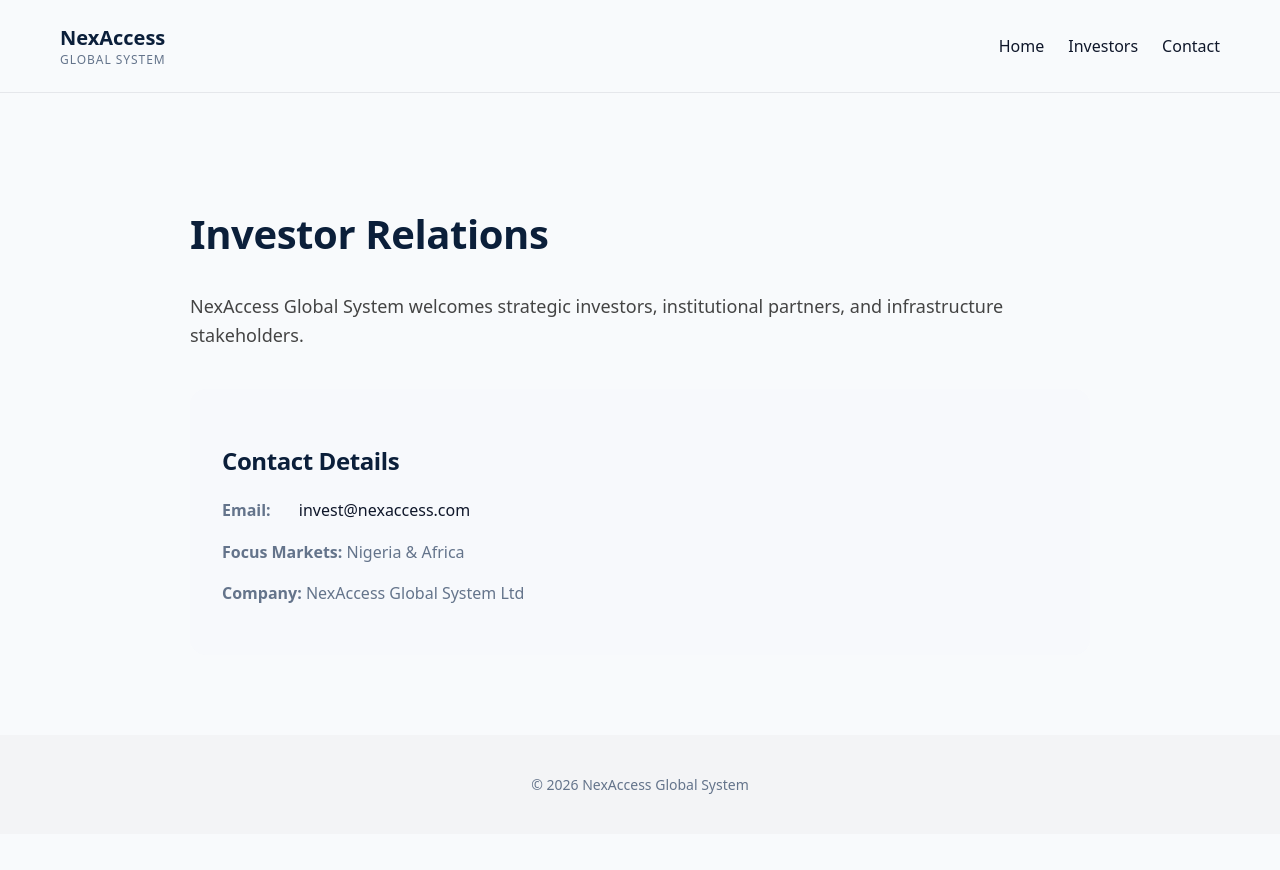
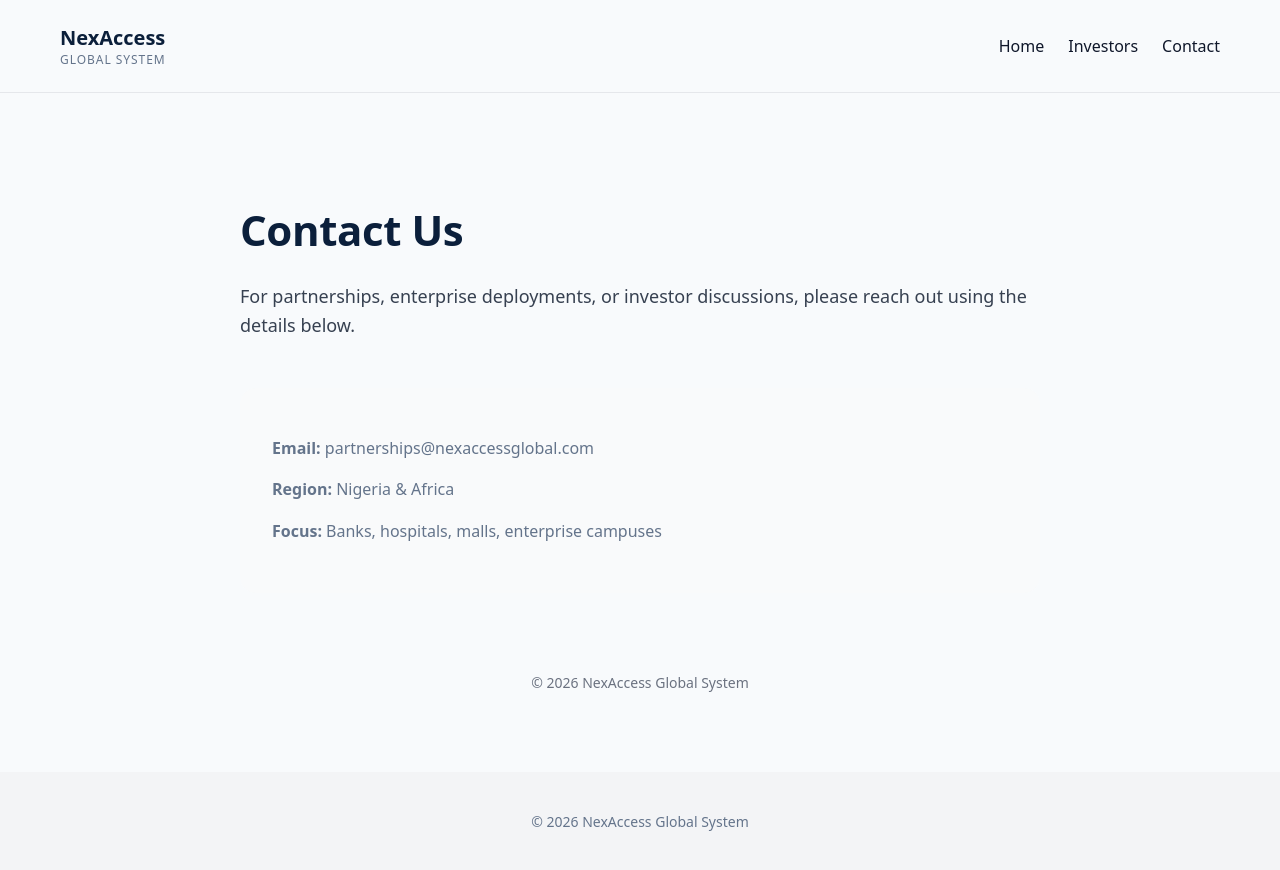
Before and after one commit to nwagwuemmanuel200-bit/nexaccess-website, a Next.js app: page /app/contact in a window 1280 px wide. Before the commit the page ends 834 px from the top, so only its background shows below. Built offline with nearby package versions, Linux system fonts and the light colour scheme.

Commit message:
Update page.js

```diff
--- a/app/app/contact/page.js
+++ b/app/app/contact/page.js
@@ -1,52 +1,47 @@
 export const metadata = {
-  title: "Investor Relations | NexAccess Global System",
+  title: "Contact | NexAccess Global System",
   description:
-    "Contact NexAccess Global System investor relations for partnerships and investment inquiries.",
+    "Contact NexAccess Global System for partnerships and enterprise deployments.",
+};
+
+const BRAND = {
+  blueDark: "#0B1F3B",
 };
 
 export default function ContactPage() {
   return (
-    <main
-      style={{
-        maxWidth: "900px",
-        margin: "0 auto",
-        padding: "80px 24px",
-        lineHeight: "1.7",
-      }}
-    >
-      <h1 style={{ fontSize: "40px", marginBottom: "24px" }}>
-        Investor Relations
+    <main style={{ maxWidth: "800px", margin: "0 auto", padding: "80px 20px" }}>
+      <h1 style={{ fontSize: "42px", color: BRAND.blueDark, marginBottom: "24px" }}>
+        Contact Us
       </h1>
 
-      <p style={{ fontSize: "18px", color: "#444", marginBottom: "40px" }}>
-        NexAccess Global System welcomes strategic investors, institutional
-        partners, and infrastructure stakeholders.
+      <p style={{ fontSize: "18px", color: "#374151", marginBottom: "48px" }}>
+        For partnerships, enterprise deployments, or investor discussions,
+        please reach out using the details below.
       </p>
 
       <section
         style={{
-          background: "#F7F9FC",
+          background: "#F9FAFB",
           padding: "32px",
           borderRadius: "16px",
         }}
       >
-        <h2 style={{ marginBottom: "16px" }}>Contact Details</h2>
+        <p><strong>Email:</strong> partnerships@nexaccessglobal.com</p>
+        <p><strong>Region:</strong> Nigeria & Africa</p>
+        <p><strong>Focus:</strong> Banks, hospitals, malls, enterprise campuses</p>
+      </section>
 
-        <p>
-          <strong>Email:</strong>{" "}
-          <a href="mailto:invest@nexaccess.com">
-            invest@nexaccess.com
-          </a>
-        </p>
-
-        <p>
-          <strong>Focus Markets:</strong> Nigeria & Africa
-        </p>
-
-        <p>
-          <strong>Company:</strong> NexAccess Global System Ltd
-        </p>
-      </section>
+      <footer
+        style={{
+          marginTop: "80px",
+          textAlign: "center",
+          fontSize: "14px",
+          color: "#6B7280",
+        }}
+      >
+        © 2026 NexAccess Global System
+      </footer>
     </main>
   );
 }
```
